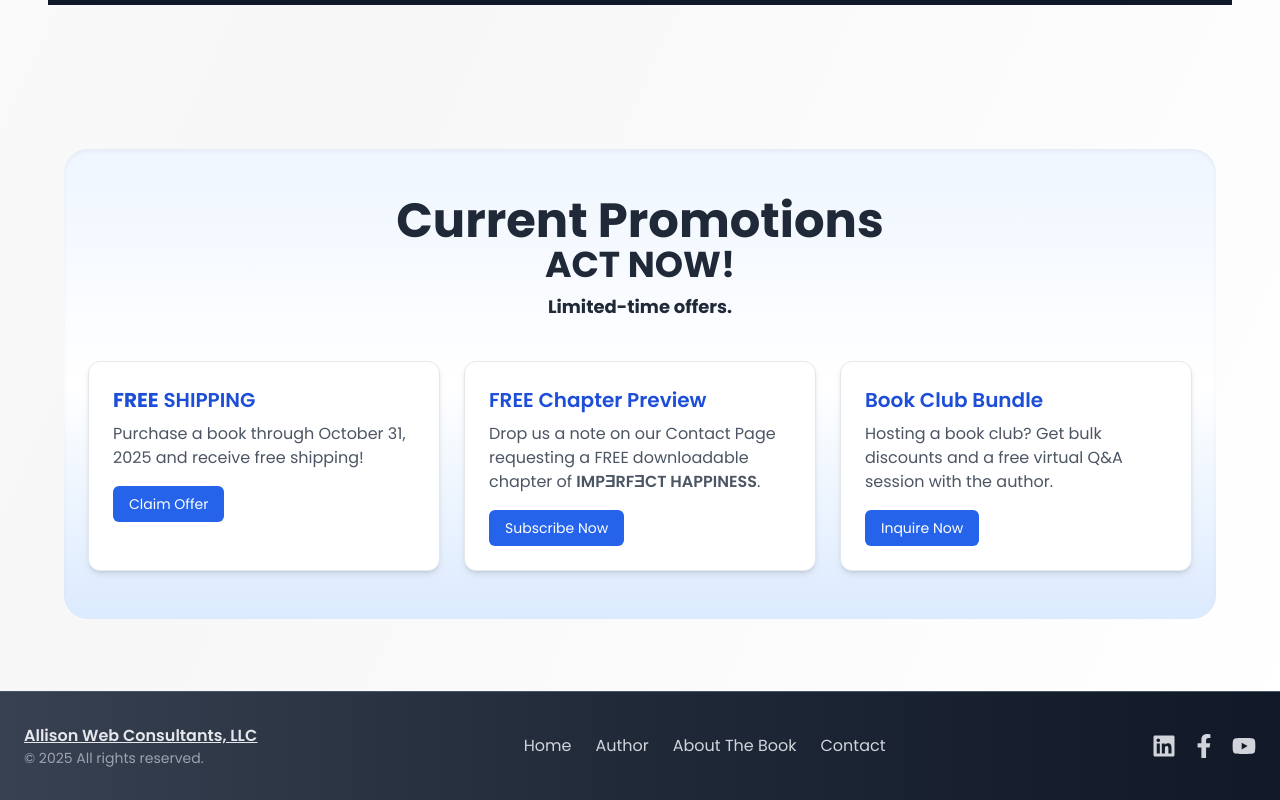
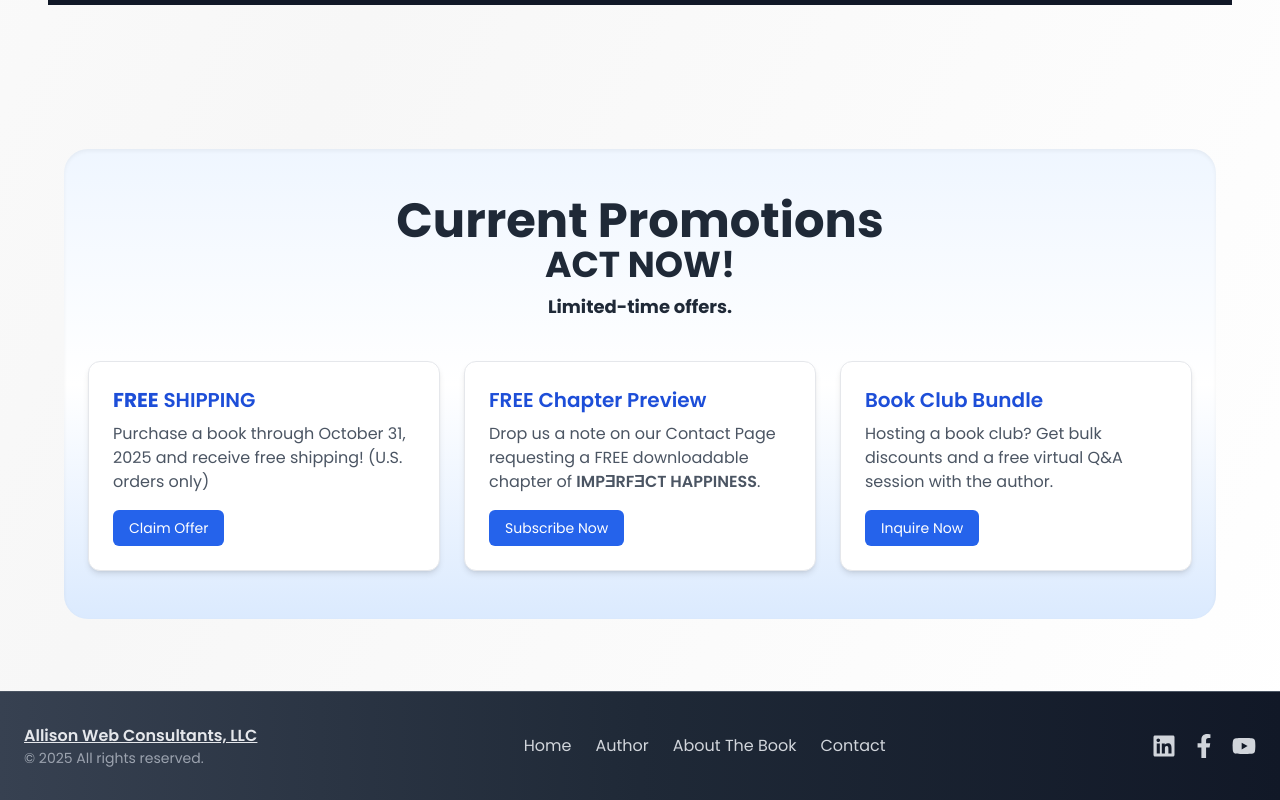
Before and after one commit to qb1968/tcf2, a React (Vite) app: page / in a window 1280 px wide. Shown: the part 1964-2764 px from the top of the page. Built offline with nearby package versions, Linux system fonts and the light colour scheme.

Commit message:
US addresses

```diff
--- a/src/pages/Home.jsx
+++ b/src/pages/Home.jsx
@@ -54,7 +54,7 @@ export default function Home() {
             </h3>
             <p className="text-gray-600 mb-4">
               Purchase a book through October 31, 2025 and receive free
-              shipping!
+              shipping! (U.S. orders only)
             </p>
             <HashLink
               smooth to ="/book#book"
```
